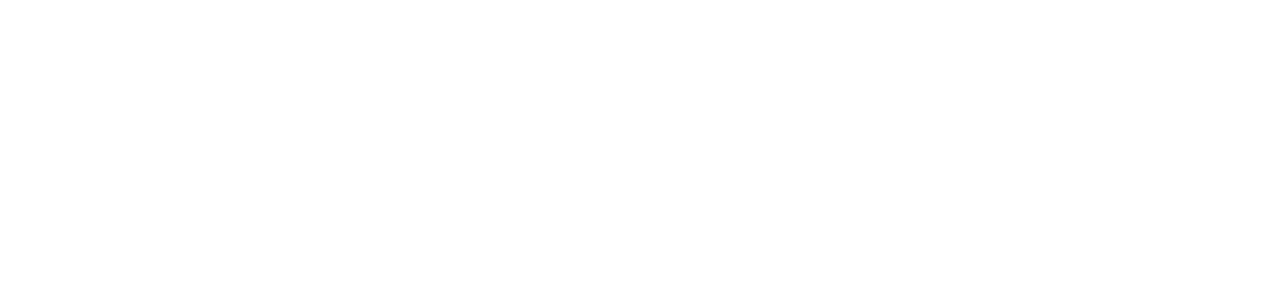
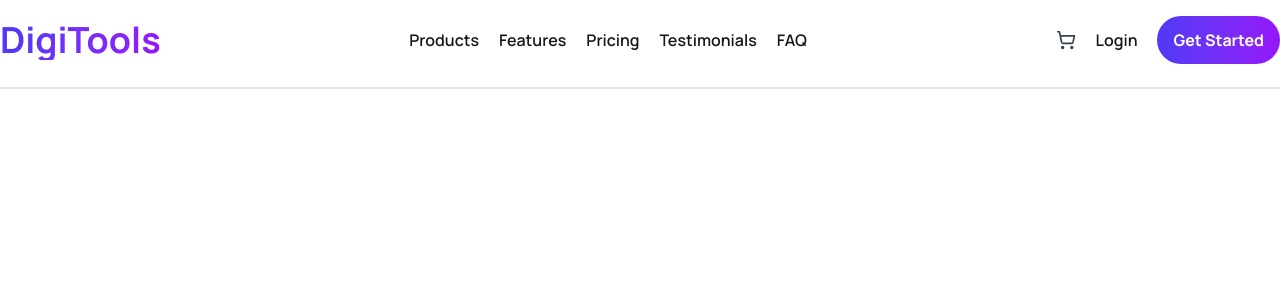
Before and after one commit to tanjilaWD/DigiTools, a React (Vite) app: page / in a window 1280 px wide. Shown: the top 300 px of the page. Built offline with nearby package versions, Linux system fonts and the light colour scheme.

Commit message:
navber section

```diff
--- a/index.html
+++ b/index.html
@@ -1,5 +1,5 @@
 <!doctype html>
-<html lang="en">
+<html lang="en" data-theme="light">
   <head>
     <meta charset="UTF-8" />
     <link rel="icon" type="image/svg+xml" href="/favicon.svg" />
--- a/src/App.jsx
+++ b/src/App.jsx
@@ -1,12 +1,13 @@
 
 import './App.css'
+import Navber from './components/navber/Navber'
 
 function App() {
 
 
   return (
     <>
-
+     <Navber></Navber>
     </>
   )
 }
--- /dev/null
+++ b/src/components/navber/Navber.jsx
@@ -0,0 +1,32 @@
+import React from 'react';
+import { LuShoppingCart } from "react-icons/lu";
+
+const Navber = () => {
+    return (
+        <div>
+        <nav className='container mx-auto flex justify-between my-4 font-semibold items-center'>
+            {/*logo*/}
+            <h1 className='text-4xl font-bold bg-gradient-to-r from-[#4F39F6] to-[#9514FA] bg-clip-text text-transparent'>DigiTools</h1>
+
+            {/* mane */}
+            <ul className='flex gap-5'>
+                <li className="hover:text-purple-600 cursor-pointer">Products</li>
+                <li className="hover:text-purple-600 cursor-pointer">Features</li>
+                <li className="hover:text-purple-600 cursor-pointer">Pricing</li>
+                <li className="hover:text-purple-600 cursor-pointer">Testimonials</li>
+                <li className="hover:text-purple-600 cursor-pointer">FAQ</li>
+            </ul>
+
+            {/* button */}
+            <div className='flex gap-5'>
+              <button ><LuShoppingCart className="w-5 h-5 text-gray-700 cursor-pointer hover:text-red-500"/></button>
+             <button className='font-semibold hover:text-purple-400 cursor-pointer'>Login</button>
+             <button className='bg-gradient-to-r from-[#4F39F6] to-[#9514FA] text-white px-4 py-3 rounded-4xl font-bold cursor-pointer hover:from-red-500 hover:to-yellow-500 transition-all duration-300 '>Get Started</button>
+            </div>
+        </nav>
+        <div className="divider"></div>
+        </div>
+    );
+};
+
+export default Navber;
```
